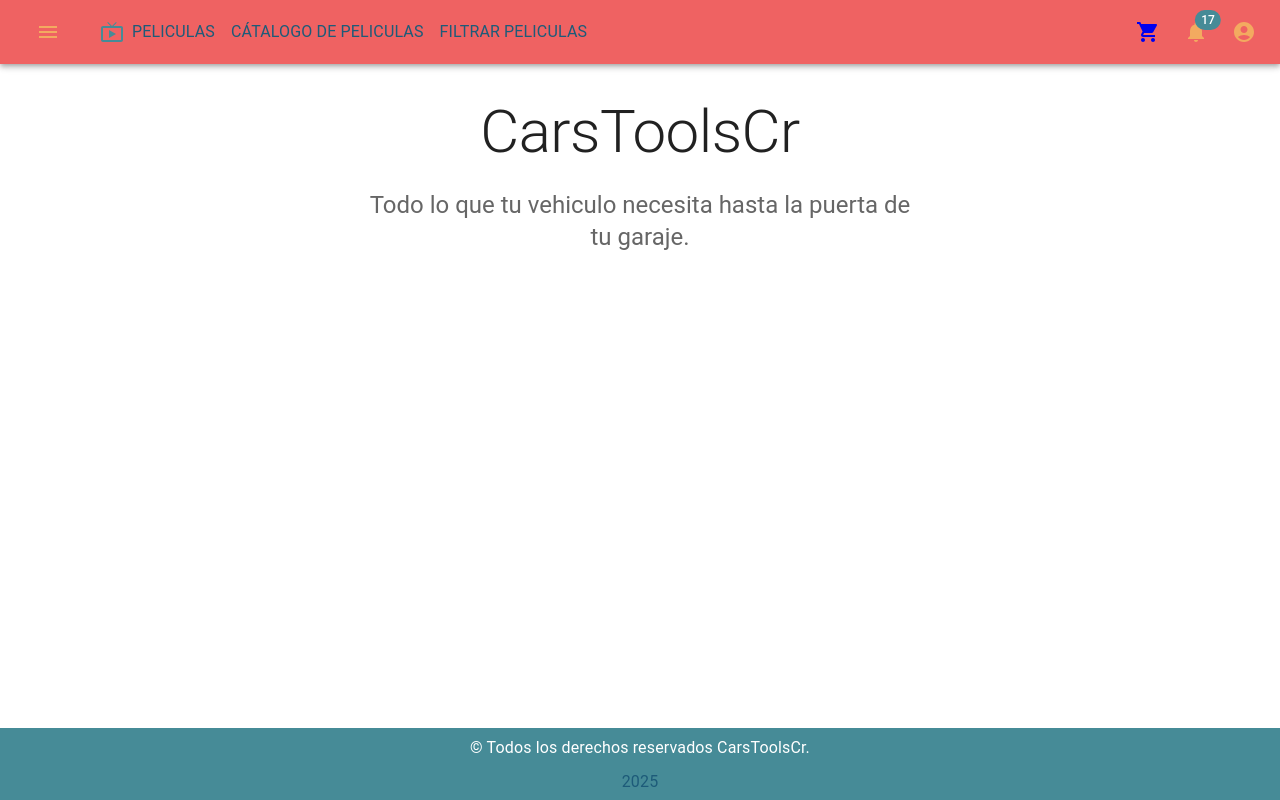
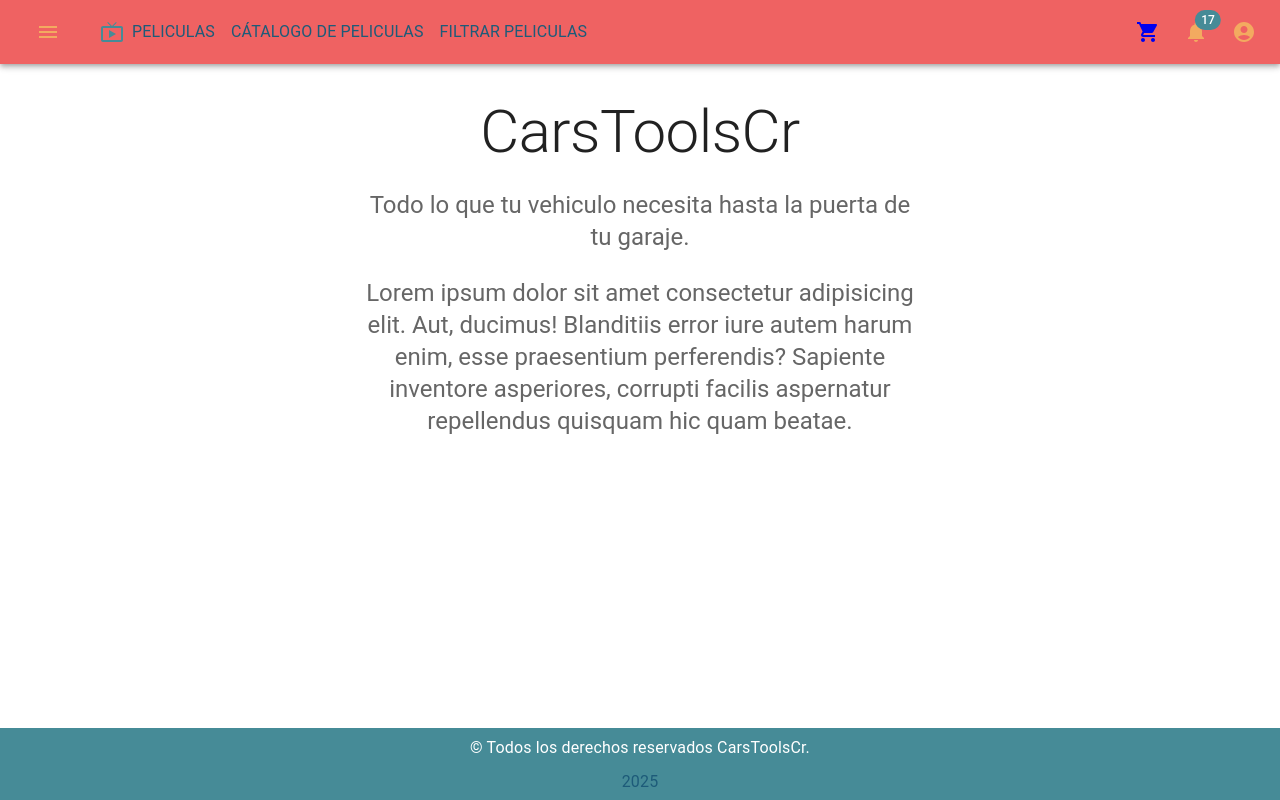
Before and after one commit to MZJeey/CarsToolsCr, a React (Vite) app in the folder appShopTools/: page / in a window 1280 px wide. Built offline with nearby package versions, Linux system fonts and the light colour scheme.

Commit message:
Rama Berny

```diff
--- a/appShopTools/src/components/Home/Home.jsx
+++ b/appShopTools/src/components/Home/Home.jsx
@@ -15,6 +15,7 @@ export function Home() {
         </Typography>
       <Typography variant="h5" align="center" color="text.secondary">
        Todo  lo que tu vehiculo necesita hasta la puerta de tu garaje.
+       <p>Lorem ipsum dolor sit amet consectetur adipisicing elit. Aut, ducimus! Blanditiis error iure autem harum enim, esse praesentium perferendis? Sapiente inventore asperiores, corrupti facilis aspernatur repellendus quisquam hic quam beatae.</p>
       </Typography>
     </Container>
   );
```
